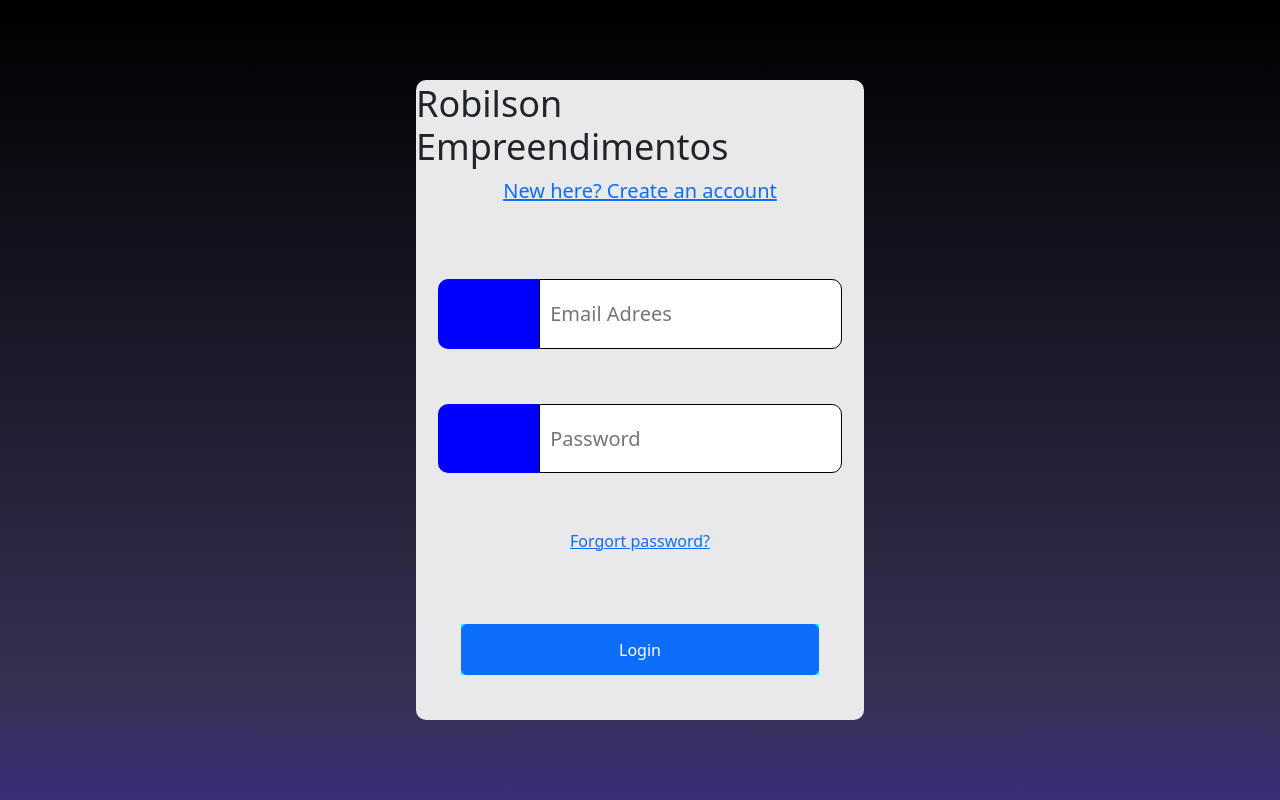
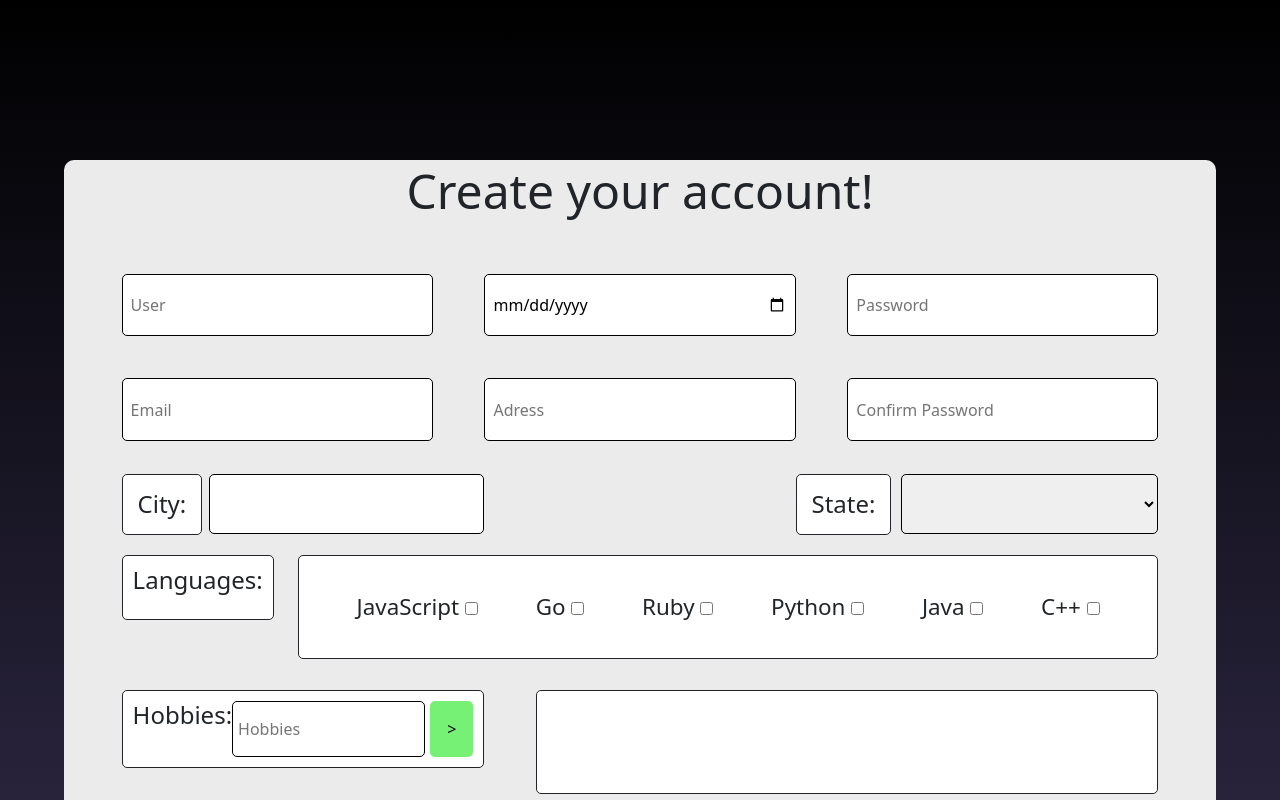
Before and after one commit to Gabz047/projetoLogin, a Vue app: page / in a window 1280 px wide. Shown: the top 800 px of the page. Built offline with nearby package versions, Linux system fonts and the light colour scheme.

Commit message:
Finished

```diff
--- a/src/App.vue
+++ b/src/App.vue
@@ -1,10 +1,12 @@
 <script setup>
-import { RouterLink, RouterView } from 'vue-router'
+import {RouterView } from 'vue-router'
+
+
 </script>
 
 <template>
 
-  <RouterView />
+  <RouterView/>
 </template>
 
 <style scoped>
--- a/src/router/index.js
+++ b/src/router/index.js
@@ -1,6 +1,4 @@
 import { createRouter, createWebHistory } from 'vue-router'
-import HomeView from '../views/login.vue'
-import login from '../views/login.vue'
 import register from '../views/register.vue'
 
 const router = createRouter({
@@ -8,11 +6,6 @@ const router = createRouter({
   routes: [
     {
       path: '/',
-      name: 'login',
-      component: login
-    },
-    {
-      path: '/register',
       name: 'register',
       component: register
     }
--- a/src/views/login.vue
+++ /dev/null
@@ -1,132 +0,0 @@
-<script setup>
-import { RouterLink, RouterView } from 'vue-router'
-import {ref} from 'vue'
-
-const passwordInput = ref('')
-const emailInput = ref('')
-
-const required = {
-  maxLenght: 10,
-  emailValidate: ["@gmail.com", "@hotmail.com"]
-  }
-
-</script>
-
-<!-- em identificadores como id ou class "c" signfica "container" -->
-
-<template>
-  <main>
-    <section class="c-login">
-      <div class="c-mainTxt">
-        <h1>Robilson Empreendimentos</h1>
-        <RouterLink to="/register">New here? Create an account</RouterLink>
-      </div>
-      <div class="c-inputField">
-        <div class="cput c-email">
-          <div class="cicon c-iconEmail"></div>
-          <input type="text" placeholder="Email Adrees" class="input emailInput" v-model="emailInput" />
-        </div>
-        <div class="cput c-password">
-          <div class="cicon c-iconPassword"></div>
-          <input type="text" placeholder="Password" class="input passInput" v-model="passwordInput" />
-        </div>
-        <a href="">Forgort password?</a>
-      </div>
-      <div class="c-btnLogin">
-        <button type="submit" class="btn btn-primary" @click="login">Login</button>
-      </div>
-    </section>
-  </main>
-</template>
-
-<style scoped>
-  main {
-    width: 100%;
-    height: 100%;
-    background: linear-gradient(180deg, rgba(0,0,0,1) 0%, rgba(56,49,83,1) 87%, rgba(60,44,123,1) 100%);
-    height: 100vh;
-    display: flex;
-    align-items: center;
-    justify-content: center;
-  }
-
-  .c-login {
-    width: 35%;
-    height: 80vh;
-    border-radius: 10px;
-    background-color: #E9E8EA;
-    display: flex;
-    flex-wrap: wrap;
-    flex-direction: column;
-    justify-content: space-between;
-    align-items: center;
-  }
-
-  .input {
-    padding: 10px;
-    font-size: 20px;
-  }
-
-  .c-mainTxt {
-    width: 100%;
-    height: 20%;
-    display: flex;
-    flex-direction: column;
-    align-items: center;
-    justify-content: center;
-    font-size: 2.5vh;
-  }
-
-  .c-mainTxt h1 {
-    font-size: 4.5vh;
-  }
-
-  .c-inputField {
-    width: 100%;
-    height: 60%;
-    display: flex;
-    flex-direction: column;
-    justify-content: space-evenly;
-    align-items: center;
-  }
-
-  .cput {
-    width: 90%;
-    height: 18%;
-    display: flex;
-    justify-content: space-between;
-  }
-
-  .cicon {
-    width: 25%;
-    height: 100%;
-    background-color: blue;
-    border-radius: 10px 0 0 10px;
-  }
-
-  .emailInput {
-    width: 75%;
-    height: 100%;
-    border-radius: 0 10px 10px 0;
-    border: 1px solid black;
-  }
-
-  .passInput {
-    width: 75%;
-    height: 100%;
-    border-radius: 0 10px 10px 0;
-    border: 1px solid black;
-  }
-
-  .c-btnLogin {
-    width: 80%;
-    height: 8%;
-    background-color: aqua;
-    margin-bottom: 10%;
-  }
-
-  .btn {
-    width: 100%;
-    height: 100%;
-  }
-</style>
--- a/src/views/register.vue
+++ b/src/views/register.vue
@@ -1,6 +1,5 @@
 <script setup>
-import { RouterLink, RouterView } from 'vue-router'
-import { ref, computed, reactive } from 'vue'
+import { ref, reactive } from 'vue'
 
 // States & City
 
@@ -144,13 +143,13 @@ function edit() {
         <p> City: {{ mainInfo.city }}</p>
         <p> State: {{  mainInfo.state }} </p>
         <div class="langs-info">
-            <p>Languages:</p>
+            <p class="nochange">Languages:</p>
 
             <li v-for="(lang, index) in mainInfo.langs" :key="index"> {{ lang }}</li>
 
         </div>
         <div class="hobbies-info">
-            <p>Hobbies:</p>
+            <p class="nochange">Hobbies:</p>
             <div class="hob">
 
             <li v-for="(hobbie, index) in hobbies" :key="index"> {{ hobbie }}</li>
@@ -175,22 +174,22 @@ function edit() {
         <h1>Create your account!</h1>
       </div>
       <div class="basicInfo-field">
-        <input type="text" class="inputbasic" placeholder="User" v-model="mainInfo.user" />
+        <input type="text" class="inputbasic" placeholder="User" v-model="mainInfo.user" maxlength="100"/>
 
         <input type="date" class="inputbasic" name="birth" min="1874-01-01" max="2014-01-01" v-model="mainInfo.date" />
 
-        <input type="text" class="inputbasic" placeholder="Password" v-model="passwordV"/>
+        <input type="text" class="inputbasic" placeholder="Password" v-model="passwordV" maxlength="30"/>
 
-        <input type="email" class="inputbasic" placeholder="Email" v-model="emailV"/>
+        <input type="email" class="inputbasic" placeholder="Email" v-model="emailV" maxlength="155"/>
 
-        <input type="text" class="inputbasic" placeholder="Adress" v-model="mainInfo.adress"/>
+        <input type="text" class="inputbasic" placeholder="Adress" v-model="mainInfo.adress" maxlength="100"/>
 
-        <input type="text" class="inputbasic" placeholder="Confirm Password" v-model="validationV"/>
+        <input type="text" class="inputbasic" placeholder="Confirm Password" v-model="validationV" maxlength="30"/>
       </div>
       <div class="cityState-field">
         <div class="city-field">
           <h2 class="desc city">City:</h2>
-          <input type="text" class="inputCity" v-model="mainInfo.city"/>
+          <input type="text" class="inputCity" v-model="mainInfo.city" maxlength="100"/>
         </div>
 
         <div class="states-field">
@@ -275,8 +274,6 @@ function edit() {
       <button @click="register" class="btn-regist">Register</button>
     </section>
 
-
-
   </main>
 </template>
 
@@ -286,7 +283,7 @@ main {
 
   width: 100%;
   background: linear-gradient(180deg, rgba(0,0,0,1) 0%, rgba(56,49,83,1) 87%, rgba(60,44,123,1) 100%);
-  height: 130vh;
+  height: 160vh;
   display: flex;
   align-items: center;
   justify-content: center;
@@ -295,9 +292,13 @@ main {
 
 /** Info registered */
 
+.nochange {
+    word-break: keep-all;
+}
+
 .userInfo {
     width: 80%;
-    height: 120vh;
+    height: 150vh;
     background-color: #E6E6E7;
     display: flex;
     flex-direction: column;
@@ -331,6 +332,8 @@ p {
     padding: 1vh;
     background-color: #aeaeaf;
     border-radius: 5px;
+    max-width: 100%;
+    word-break: break-all;
 }
 
 .info-field {
@@ -559,6 +562,7 @@ select {
     display: flex;
     align-items: center;
     justify-content: space-evenly;
+    background-color: white
 }
 
 .lang-options label {
@@ -644,6 +648,7 @@ select {
     border-radius: 5px;
     border: 1px solid;
     overflow-y: scroll;
+    background-color: white
 }
 
 .lista-hobbies li {
```
